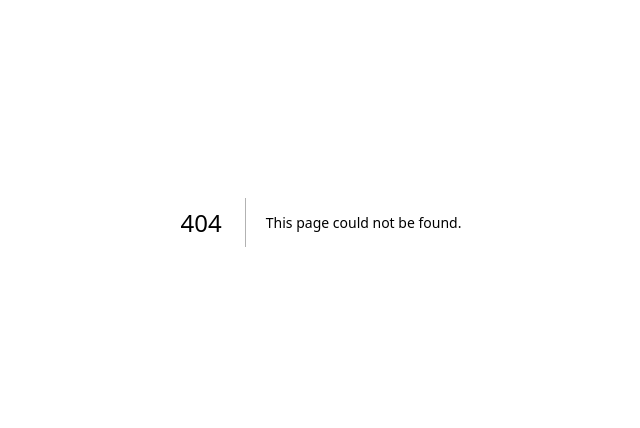
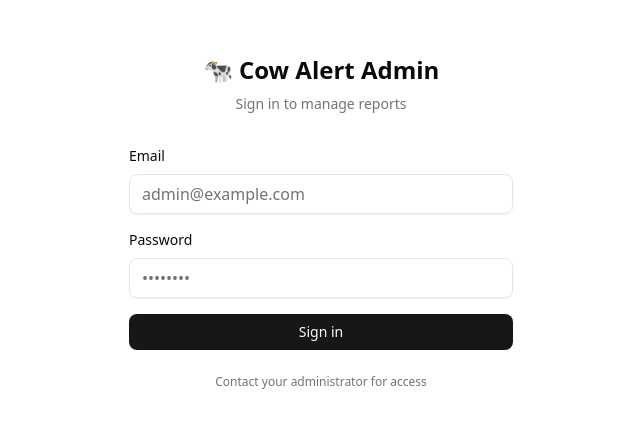
Before and after one commit to jprons02/lp-cow-alert, a Next.js app: page /admin/login in a window 1280 px wide. Before the commit this address had no page. Shown: the part 178-606 px from the top of the page, without its empty margins (319-959 px from the left). Built offline with nearby package versions, Linux system fonts and the light colour scheme.

Commit message:
added login for admin page

```diff
--- /dev/null
+++ b/app/admin/login/page.tsx
@@ -0,0 +1,108 @@
+"use client";
+
+import { useState } from "react";
+import { useRouter } from "next/navigation";
+import { Button } from "@/components/ui/button";
+import { Loader2 } from "lucide-react";
+import { createClient } from "@/lib/supabase/client";
+
+export default function AdminLogin() {
+  const router = useRouter();
+  const [email, setEmail] = useState("");
+  const [password, setPassword] = useState("");
+  const [loading, setLoading] = useState(false);
+  const [error, setError] = useState("");
+
+  async function handleLogin(e: React.FormEvent) {
+    e.preventDefault();
+    setLoading(true);
+    setError("");
+
+    const supabase = createClient();
+    const { error } = await supabase.auth.signInWithPassword({
+      email,
+      password,
+    });
+
+    if (error) {
+      setError(error.message);
+      setLoading(false);
+    } else {
+      router.push("/admin");
+      router.refresh();
+    }
+  }
+
+  return (
+    <div className="flex min-h-svh items-center justify-center bg-background px-4">
+      <div className="w-full max-w-sm">
+        <div className="mb-8 text-center">
+          <h1 className="text-2xl font-bold">🐄 Cow Alert Admin</h1>
+          <p className="mt-2 text-sm text-muted-foreground">
+            Sign in to manage reports
+          </p>
+        </div>
+
+        <form onSubmit={handleLogin} className="space-y-4">
+          <div>
+            <label htmlFor="email" className="block text-sm font-medium mb-2">
+              Email
+            </label>
+            <input
+              id="email"
+              type="email"
+              value={email}
+              onChange={(e) => setEmail(e.target.value)}
+              required
+              className="flex h-10 w-full rounded-md border border-input bg-transparent px-3 py-2 text-base shadow-xs placeholder:text-muted-foreground focus-visible:outline-none focus-visible:border-ring focus-visible:ring-ring/50 focus-visible:ring-[3px] disabled:cursor-not-allowed disabled:opacity-50"
+              placeholder="admin@example.com"
+            />
+          </div>
+
+          <div>
+            <label
+              htmlFor="password"
+              className="block text-sm font-medium mb-2"
+            >
+              Password
+            </label>
+            <input
+              id="password"
+              type="password"
+              value={password}
+              onChange={(e) => setPassword(e.target.value)}
+              required
+              className="flex h-10 w-full rounded-md border border-input bg-transparent px-3 py-2 text-base shadow-xs placeholder:text-muted-foreground focus-visible:outline-none focus-visible:border-ring focus-visible:ring-ring/50 focus-visible:ring-[3px] disabled:cursor-not-allowed disabled:opacity-50"
+              placeholder="••••••••"
+            />
+          </div>
+
+          {error && (
+            <div className="rounded-md bg-destructive/10 p-3 text-sm text-destructive">
+              {error}
+            </div>
+          )}
+
+          <Button
+            type="submit"
+            disabled={loading}
+            className="w-full cursor-pointer"
+          >
+            {loading ? (
+              <>
+                <Loader2 className="size-4 animate-spin" />
+                Signing in...
+              </>
+            ) : (
+              "Sign in"
+            )}
+          </Button>
+        </form>
+
+        <p className="mt-6 text-center text-xs text-muted-foreground">
+          Contact your administrator for access
+        </p>
+      </div>
+    </div>
+  );
+}
--- a/app/admin/page.tsx
+++ b/app/admin/page.tsx
@@ -1,6 +1,7 @@
 "use client";
 
 import { useEffect, useState, useCallback } from "react";
+import { useRouter } from "next/navigation";
 import { AdminReportCard } from "@/components/admin-report-card";
 import { Button } from "@/components/ui/button";
 import { Badge } from "@/components/ui/badge";
@@ -11,15 +12,42 @@ import {
   Clock,
   CheckCircle2,
   MapPin,
+  LogOut,
 } from "lucide-react";
 import type { Report } from "@/lib/types";
 import Link from "next/link";
+import { createClient } from "@/lib/supabase/client";
 
 export default function AdminDashboard() {
+  const router = useRouter();
   const [reports, setReports] = useState<Report[]>([]);
   const [loading, setLoading] = useState(true);
   const [refreshing, setRefreshing] = useState(false);
   const [filter, setFilter] = useState<"all" | "active" | "resolved">("active");
+  const [checkingAuth, setCheckingAuth] = useState(true);
+
+  // Check authentication
+  useEffect(() => {
+    async function checkAuth() {
+      const supabase = createClient();
+      const {
+        data: { session },
+      } = await supabase.auth.getSession();
+
+      if (!session) {
+        router.push("/admin/login");
+      } else {
+        setCheckingAuth(false);
+      }
+    }
+    checkAuth();
+  }, [router]);
+
+  async function handleLogout() {
+    const supabase = createClient();
+    await supabase.auth.signOut();
+    router.push("/admin/login");
+  }
 
   const fetchReports = useCallback(async () => {
     try {
@@ -72,6 +100,14 @@ export default function AdminDashboard() {
     (r) => r.status === "acknowledged",
   ).length;
 
+  if (checkingAuth) {
+    return (
+      <div className="flex min-h-svh items-center justify-center">
+        <p className="text-muted-foreground">Loading...</p>
+      </div>
+    );
+  }
+
   return (
     <div className="flex min-h-svh flex-col bg-background">
       {/* Header */}
@@ -83,6 +119,7 @@ export default function AdminDashboard() {
             </h1>
             <p className="text-sm text-muted-foreground">Manage cow reports</p>
           </div>
+          <div className="flex items-center gap-2">
             <Link href="/">
               <Button
                 variant="outline"
@@ -93,6 +130,16 @@ export default function AdminDashboard() {
                 Public View
               </Button>
             </Link>
+            <Button
+              variant="ghost"
+              size="sm"
+              onClick={handleLogout}
+              className="gap-2"
+            >
+              <LogOut className="size-4" />
+              Logout
+            </Button>
+          </div>
         </div>
       </header>
 
```
Lines whose indentation alone changed are shown as unchanged.
